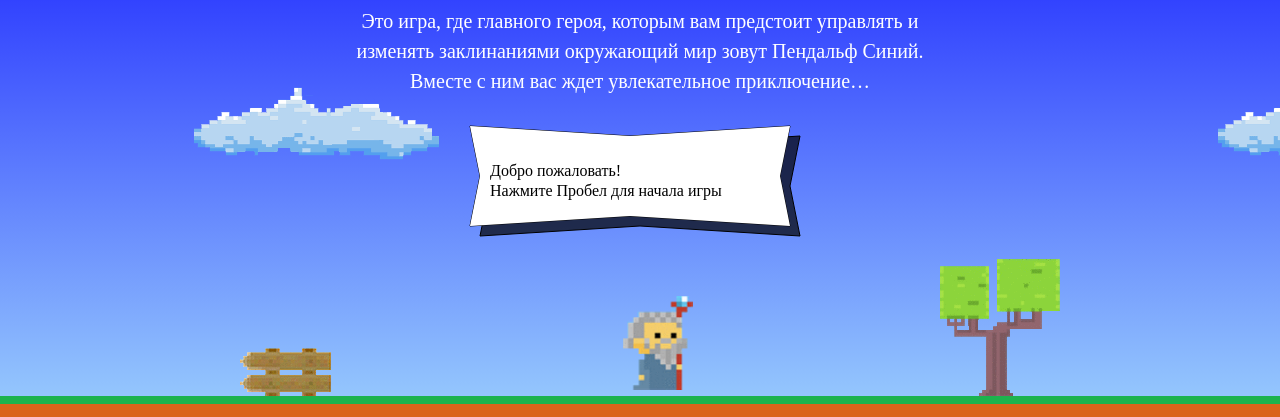
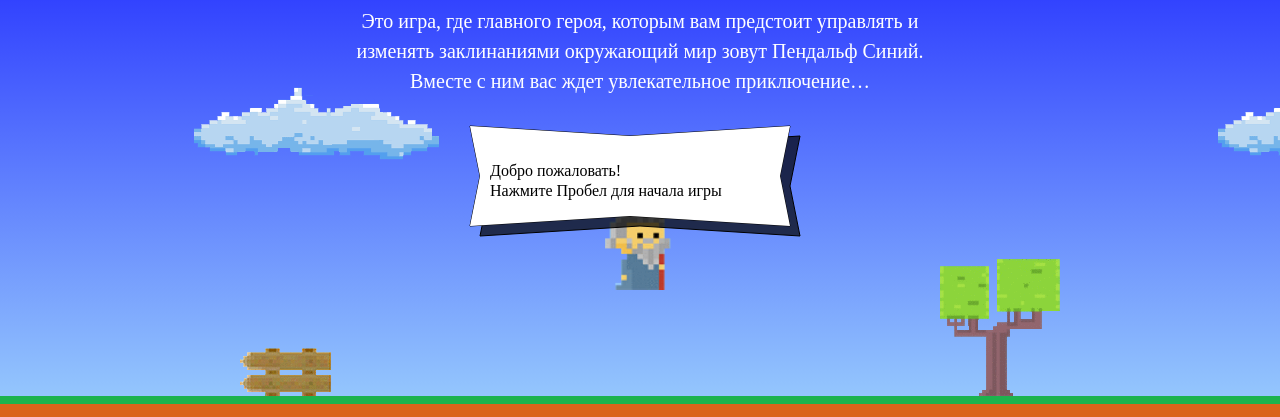
Before and after one commit to BadyBob/774831-code-and-magick, a website: page index.html in a window 1280 px wide. Shown: the part 203-620 px from the top of the page. Drawn offline with Linux system fonts and the light colour scheme; a web font is replaced by a local one.

Commit message:
Исправил формулы

```diff
--- a/index.html
+++ b/index.html
@@ -191,10 +191,16 @@
     return 1.337 * wizardWidth;
   };
   var getWizardX = function (width) {
-    return (width - (wizardWidth / 2)) / 2;
+    return (width - wizardWidth) / 2;
+// width ширина конваса, wizardWidth ширина мага
+// чтобы маг спавнился по центру нужно половину ширины мага вычесть
+// из половины ширины конваса т.о. получаем выражение
+// width/2 - wizardWidth/2 = (width - wizardWidth)/2
   };
   var getWizardY = function (height) {
-    return height * (2/3);
+    return height * (1/3);
+// чтобы заспавнить мага на расстоянии 2/3 от нижнего края нужно:
+// заспавнить мага на расстоянии 1/3 от верхнего края т.к. координаты считаем сверху вниз
   };
 </script>
 <script src="js/game.js"></script>
```
